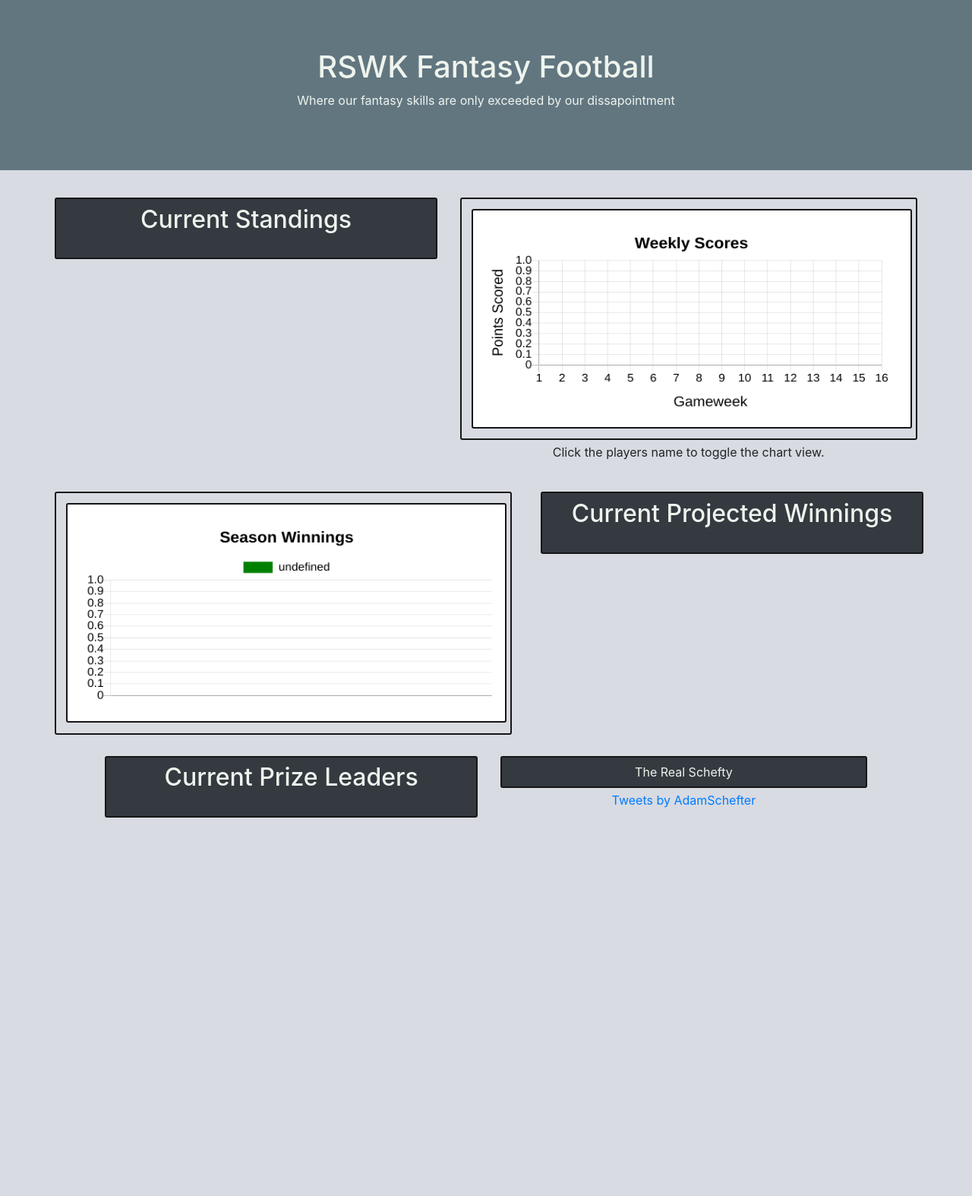
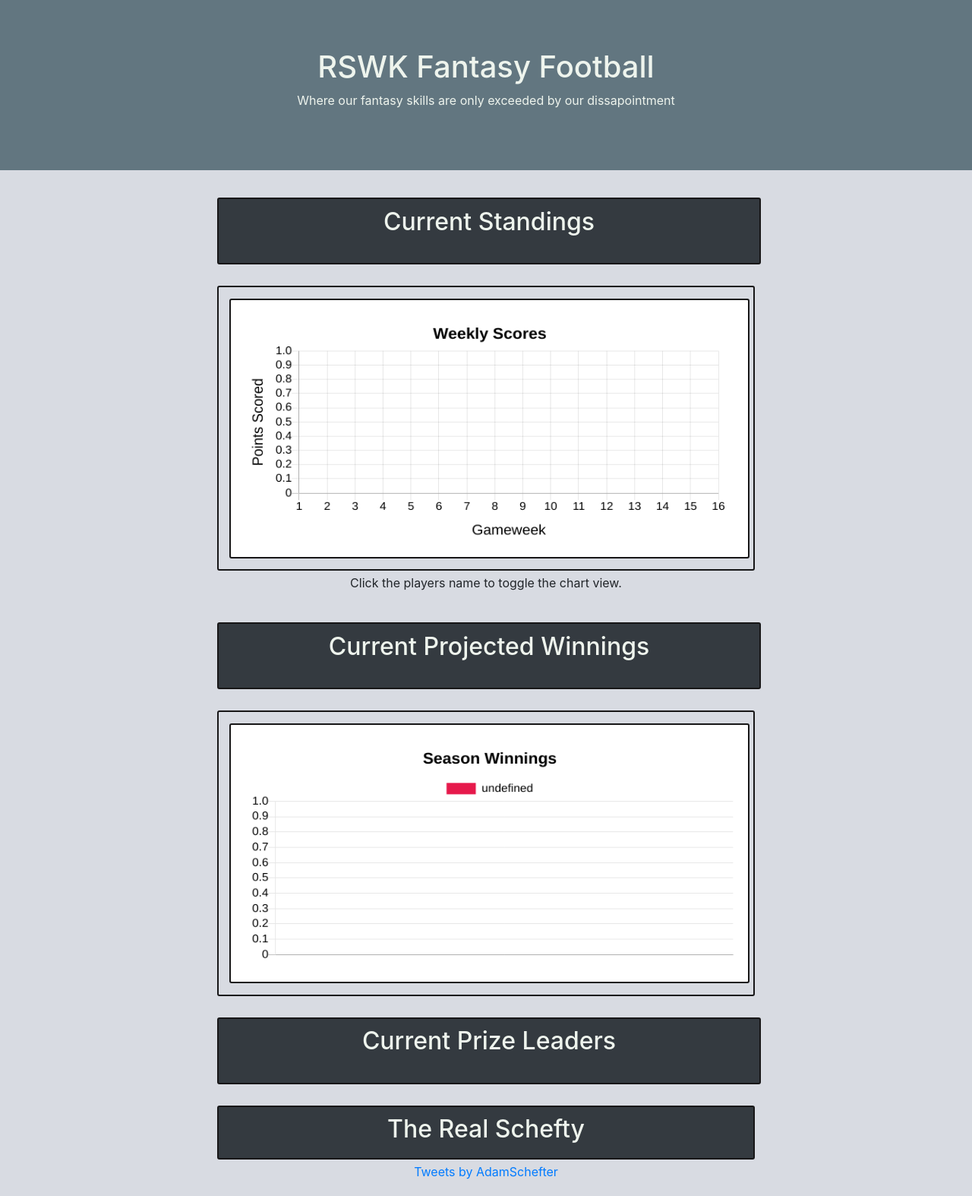
Before and after one commit to tfred89/rswk-ff-site, a Django app: page / in a window 1280 px wide. Shown: the part 56-1630 px from the top of the page at 76% size. Before the commit the page ends 1132 px from the top, so only its background shows below. Run offline with Django 3.2, Linux system fonts and the light colour scheme; data that the repository does not hold is empty; parts of the project's set-up code (start-up, migrations or seed data) failed here and were passed over; some libraries are stand-ins or nearby versions.

Commit message:
style change

```diff
--- a/templates/basic_app/home.html
+++ b/templates/basic_app/home.html
@@ -110,7 +110,7 @@ var data2 = {
   labels: labels2,
   datasets:[{
     data: dataset2,
-    backgroundColor: "green",
+    backgroundColor: ["#e6194B", "#3cb44b", "#ffe119", "#4363d8", "#f58231", "#42d4f4", "#469990"],
     borderCapStyle: 'square',
   }]
 };
@@ -152,7 +152,7 @@ var myBarChart = new Chart(ctx2, {
 
         <div class="container-fluid text-center">
           <div class="row justify-content-center rowone row-eq-height">
-            <div class="col-xl-5">
+            <div class="col-lg-7">
               <div class="table-responsive boxy">
                 <h2>Current Standings</h2>
                 <table class="table table-sm table-striped table-hover">
@@ -185,9 +185,12 @@ var myBarChart = new Chart(ctx2, {
                 </table>
               </div>
             </div>
-            <div class="col-xl-6">
+          </div>
 
 
+
+          <div class="row justify-content-center rowone row-eq-height">
+            <div class="col-lg-7">
               <div class="chart-container flex-fill" style ="position: relative;">
               <canvas id="lineChart" style='display:block'></canvas>
               </div>
@@ -195,15 +198,10 @@ var myBarChart = new Chart(ctx2, {
             </div>
           </div>
 
-          <div class="row justify-content-center row-eq-height">
-            <div class="col-xl-6">
 
 
-            <div class="chart-container flex-fill" style ="position: relative;">
-            <canvas id="barChart" style='display:block'></canvas>
-            </div>
-          </div>
-            <div class="col-xl-5">
+          <div class="row justify-content-center rowone row-eq-height">
+            <div class="col-lg-7">
               <div class="table-responsive boxy">
                 <h2>Current Projected Winnings</h2>
                 <table class="table table-sm table-striped table-hover">
@@ -228,13 +226,19 @@ var myBarChart = new Chart(ctx2, {
                 </table>
               </div>
             </div>
+          </div>
 
+          <div class="row justify-content-center rowone row-eq-height">
+            <div class="col-lg-7">
+              <div class="chart-container flex-fill" style ="position: relative;">
+              <canvas id="barChart" style='display:block;'></canvas>
+              </div>
+            </div>
           </div>
 
 
-          <div class="container-fluid text-center third">
-            <div class="row justify-content-center row-eq-height">
-              <div class="col-xl-5">
+          <div class="row justify-content-center rowone row-eq-height">
+            <div class="col-lg-7">
               <div class="table-responsive boxy">
                 <h2>Current Prize Leaders</h2>
                 <table class="table table-sm table-striped table-hover">
@@ -339,12 +343,18 @@ var myBarChart = new Chart(ctx2, {
                 </table>
               </div>
             </div>
-
-                   <div class="col-xl-5">
-                   <div class="boxy">The Real Schefty </div>
-                     <a class="twitter-timeline" data-height="595px"  href="https://twitter.com/AdamSchefter?ref_src=twsrc%5Etfw">Tweets by AdamSchefter</a> <script async src="https://platform.twitter.com/widgets.js" charset="utf-8"></script>
           </div>
 
+
+
+
+
+
+
+          <div class="row justify-content-center rowone row-eq-height">
+            <div class="col-lg-7" align="center">
+              <div class="boxy"><h2>The Real Schefty </h2></div>
+                <a class="twitter-timeline" data-height="450px"  href="https://twitter.com/AdamSchefter?ref_src=twsrc%5Etfw">Tweets by AdamSchefter</a> <script async src="https://platform.twitter.com/widgets.js" charset="utf-8"></script>
               </div>
             </div>
           </div>
```
Lines whose indentation alone changed are shown as unchanged.
